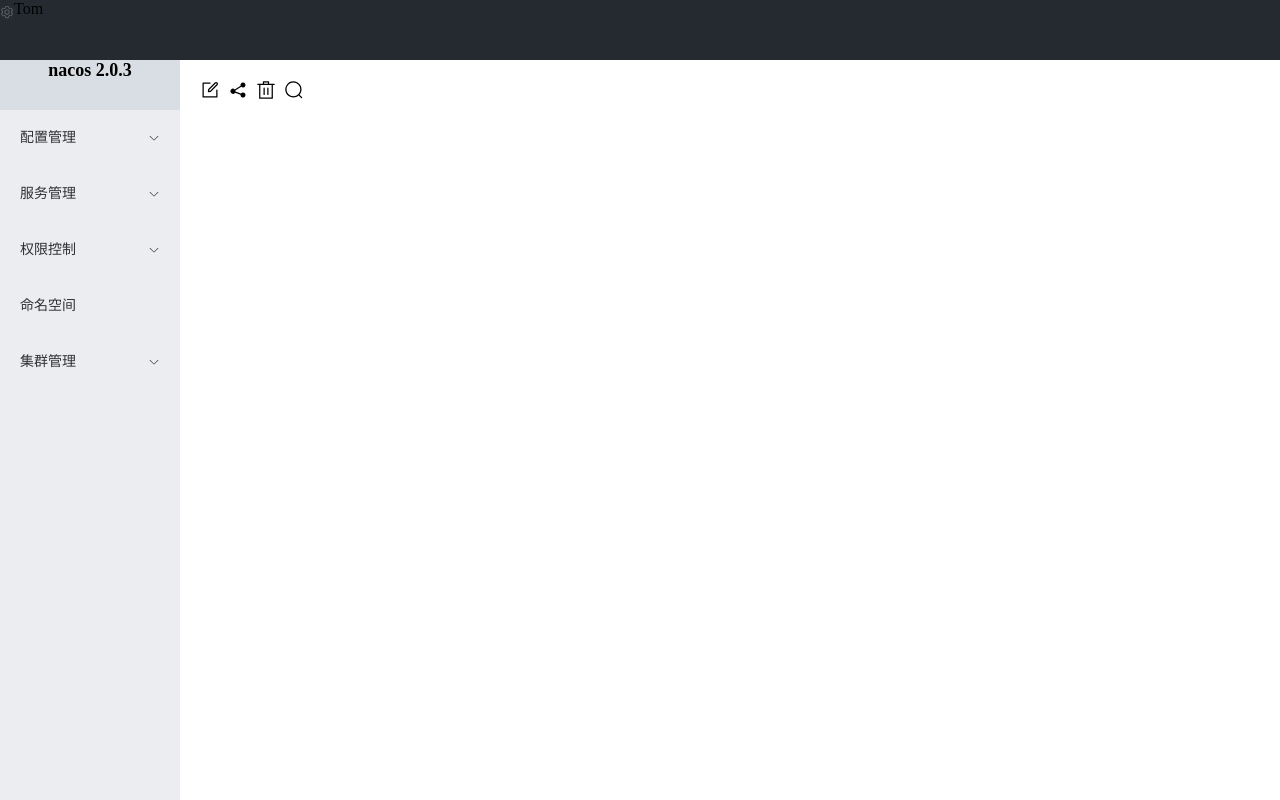
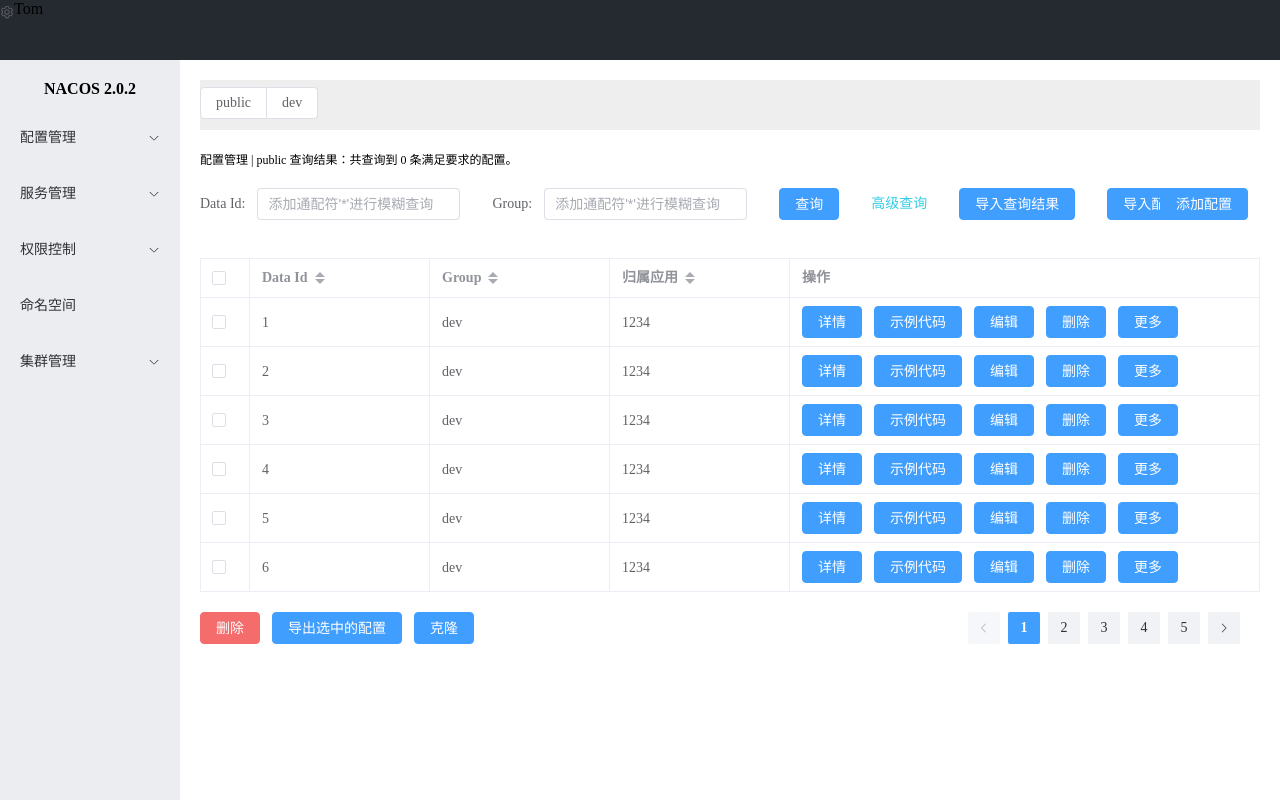
Before and after one commit to fushindcw/nacos-ui-vue, a Vue app: page /configurationManagement in a window 1280 px wide. Built offline with nearby package versions, Linux system fonts and the light colour scheme.

Commit message:
'upload'

```diff
--- a/package.json
+++ b/package.json
@@ -13,6 +13,7 @@
     "core-js": "^3.6.5",
     "css-loader": "^6.7.1",
     "element-plus": "^2.1.8",
+    "nprogress": "^0.2.0",
     "vue": "^3.0.0",
     "vue-router": "^4.0.0-0",
     "vuex": "^4.0.0-0"
--- a/src/layouts/Menu.vue
+++ b/src/layouts/Menu.vue
@@ -1,9 +1,9 @@
 <template>
   <div class="menu">
-    <div class="menu-title">
-      <span>nacos 2.0.3</span>
-    </div>
     <el-scrollbar>
+      <div class="title">
+        <span>NACOS 2.0.2</span>
+      </div>
       <el-menu>
         <template
           v-for="(menu, menuIndex) in menuItems"
@@ -16,7 +16,7 @@
             :key="menu.key"
             :index="menuIndex + ''"
           >
-            <template #title>
+            <template #title >
               {{ getMenuName(menu.key) }}
             </template>
             <el-menu-item-group>
@@ -72,11 +72,19 @@ export default {
 </script>
 
 <style lang="scss" scoped>
-$submenu-font-size: 15px;
+$submenu-font-size: 18px;
 .menu {
   height: 100%;
-  // border-right: solid 1px rgb(187, 179, 179);
   background-color: #ebedf1;
+  .title{
+    height: 50px;
+    span{
+      display: block;
+      text-align: center;
+      font-weight: bold;
+      padding-top: 20px;
+    }
+  }
 }
 aside,
 ul,
@@ -93,20 +101,4 @@ li {
     background-color: #f2f3f7;
   }
 }
-.el-sub-menu__title{
-  font-size: $submenu-font-size;
-}
-.menu-title {
-  width: 100%;
-  height: 50px;
-  background-color: #d9dee4;
-  span {
-    display: block;
-    width: 100%;
-    height: 100%;
-    text-align: center;
-    font-size: 18px;
-    font-weight: bold;
-  }
-}
 </style>
--- a/src/router/index.js
+++ b/src/router/index.js
@@ -1,5 +1,7 @@
 import { createRouter, createWebHistory } from 'vue-router'
 import Login from '@/views/login/Login.vue'
+import NProgress from 'nprogress'
+import 'nprogress/nprogress.css'
 const routes = [
   {
     path: '/',
@@ -27,11 +29,15 @@ const router = createRouter({
 })
 
 router.beforeEach((to, from, next) => {
+  NProgress.start();
   if (to.matched.length ===0) {  //如果未匹配到路由
     router.push('/404.html')
   } else {
     next();    //如果匹配到正确跳转
   }
 });
+router.afterEach(()=>{
+  NProgress.done();
+})
 
 export default router
--- a/src/views/configurationManagement/configurationManagement.vue
+++ b/src/views/configurationManagement/configurationManagement.vue
@@ -1,8 +1,166 @@
 <template>
-  <div style="font-size: 20px">
-    <edit style="width: 1em; height: 1em; margin-right: 8px" />
-    <share style="width: 1em; height: 1em; margin-right: 8px" />
-    <delete style="width: 1em; height: 1em; margin-right: 8px" />
-    <search style="width: 1em; height: 1em; margin-right: 8px" />
+  <div id="namespace">
+    <el-radio-group>
+      <el-radio-button
+        v-for="item in namespaceList"
+        :key="item"
+        :label="item"
+        @change="radioChange(item)"
+      />
+    </el-radio-group>
+  </div>
+  <div id="label">
+    <label
+      >配置管理 | {{ currentNamespace }}
+      {{ currentNamespaceId }} 查询结果：共查询到
+      {{ currentNamespaceConfigCount }} 条满足要求的配置。</label
+    >
+  </div>
+  <div id="search">
+    <el-form :inline="true" :model="formInline" class="demo-form-inline">
+      <el-form-item label="Data Id: ">
+        <el-input placeholder="添加通配符'*'进行模糊查询" />
+      </el-form-item>
+      <el-form-item label="Group: ">
+        <el-input placeholder="添加通配符'*'进行模糊查询" />
+      </el-form-item>
+      <el-form-item>
+        <el-button type="primary" @click="onSubmit">查询</el-button>
+      </el-form-item>
+      <el-form-item>
+        <el-link style="color: rgb(51, 205, 229);">高级查询</el-link>
+      </el-form-item>
+      <el-form-item>
+        <el-button type="primary" @click="onSubmit">导入查询结果</el-button>
+      </el-form-item>
+      <el-form-item>
+        <el-button type="primary" @click="onSubmit">导入配置</el-button>
+      </el-form-item>
+    </el-form>
+    <el-button type="primary" style="position: absolute; margin-left: 75%;">添加配置</el-button>
+  </div>
+  <div id="tab">
+    <el-table :data="tableData" @selection-change="selectionChange" border>
+      <el-table-column
+        type="selection"
+        width="50"
+        @selection-change="selectionChange"
+      />
+      <el-table-column prop="dataId" label="Data Id" width="180" sortable />
+      <el-table-column prop="group" label="Group" width="180" sortable />
+      <el-table-column prop="belong" label="归属应用" width="180" sortable />
+      <el-table-column label="操作">
+        <el-button type="primary">详情</el-button>
+        <el-button type="primary">示例代码</el-button>
+        <el-button type="primary">编辑</el-button>
+        <el-button type="primary">删除</el-button>
+        <el-button type="primary">更多</el-button>
+      </el-table-column>
+    </el-table>
+  </div>
+  <div id="foot">
+    <div id="batchOp" v-if="tableData.length > 0">
+      <el-button type="danger">删除</el-button>
+      <el-button type="primary">导出选中的配置</el-button>
+      <el-button type="primary">克隆</el-button>
+    </div>
+    <div id="pagination">
+      <el-pagination
+        large
+        background
+        layout="prev, pager, next"
+        :total="50"
+        class="mt-4"
+      />
+    </div>
   </div>
 </template>
+
+<script>
+export default {
+  data() {
+    return {
+      namespaceList: ["public", "dev"],
+      currentNamespace: "public",
+      currentNamespaceId: "",
+      currentNamespaceConfigCount: 0,
+      dataIds: [],
+      tableData: [
+        {
+          dataId: "1",
+          group: "dev",
+          belong: "1234",
+        },
+        {
+          dataId: "2",
+          group: "dev",
+          belong: "1234",
+        },
+        {
+          dataId: "3",
+          group: "dev",
+          belong: "1234",
+        },
+        {
+          dataId: "4",
+          group: "dev",
+          belong: "1234",
+        },
+        {
+          dataId: "5",
+          group: "dev",
+          belong: "1234",
+        },
+        {
+          dataId: "6",
+          group: "dev",
+          belong: "1234",
+        },
+      ],
+    };
+  },
+  methods: {
+    selectionChange(val) {
+      console.log(this.namespaceList);
+      this.dataIds = [];
+      val.map((item) => {
+        this.dataIds.push(item.dataId);
+      });
+    },
+    /**
+     * 当选项卡选中的时候
+     */
+    radioChange(val) {
+      console.log(val);
+      this.currentNamespace = val;
+    },
+  },
+};
+</script>
+
+<style lang="scss" scoped>
+#namespace {
+  width: 100%;
+  height: 50px;
+  background-color: #eee;
+  .el-radio-group {
+    margin-top: 7px;
+  }
+}
+#tab,
+#search,
+#foot {
+  margin-top: 20px;
+  display: flex;
+}
+#label {
+  margin-top: 20px;
+  label {
+    font-size: 12px;
+  }
+}
+#pagination {
+  position: absolute;
+  margin-left: 60%;
+}
+</style>
```
Also changed, not shown: 1 other file (tests, documents, lock files or other folders).
